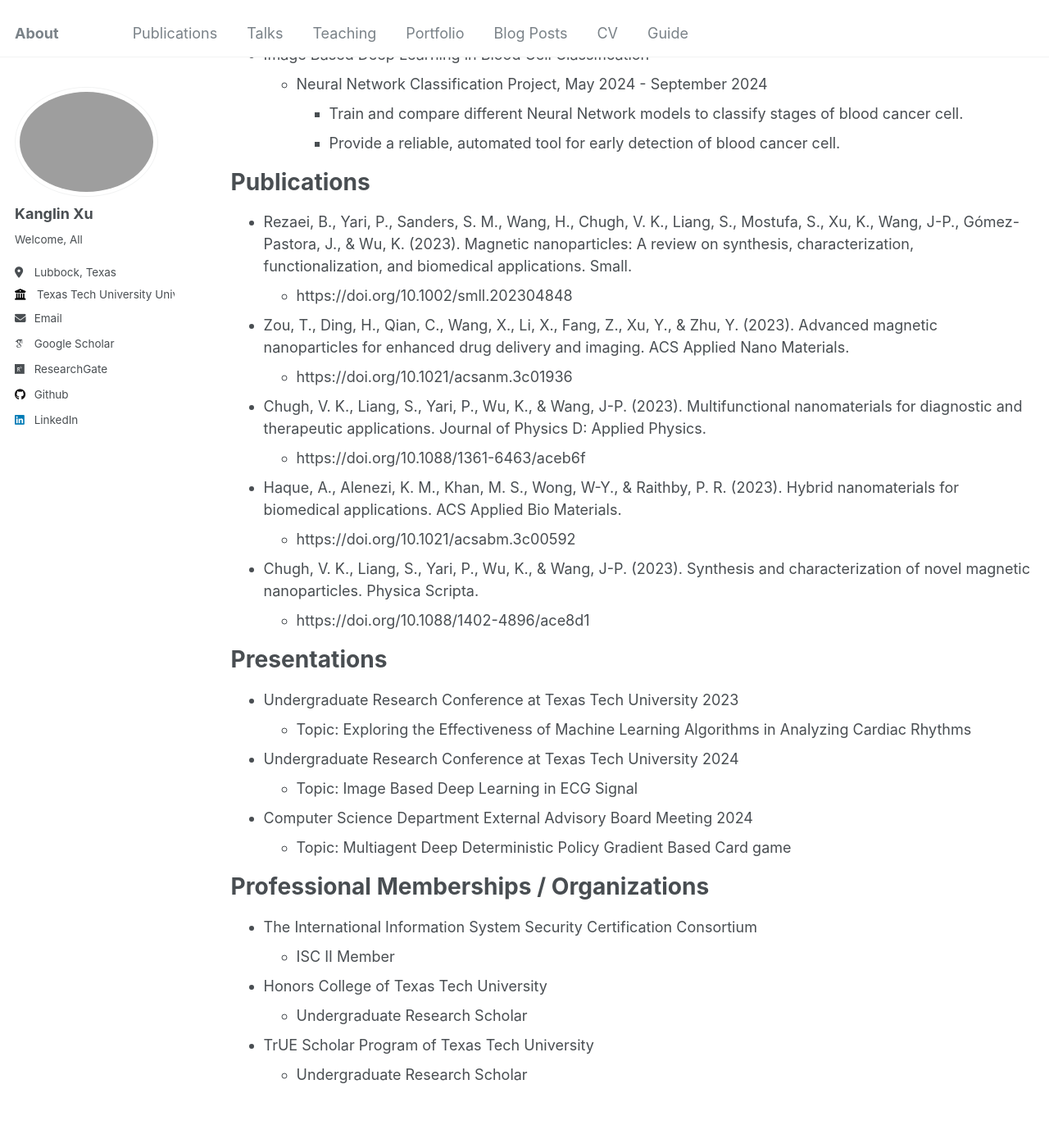
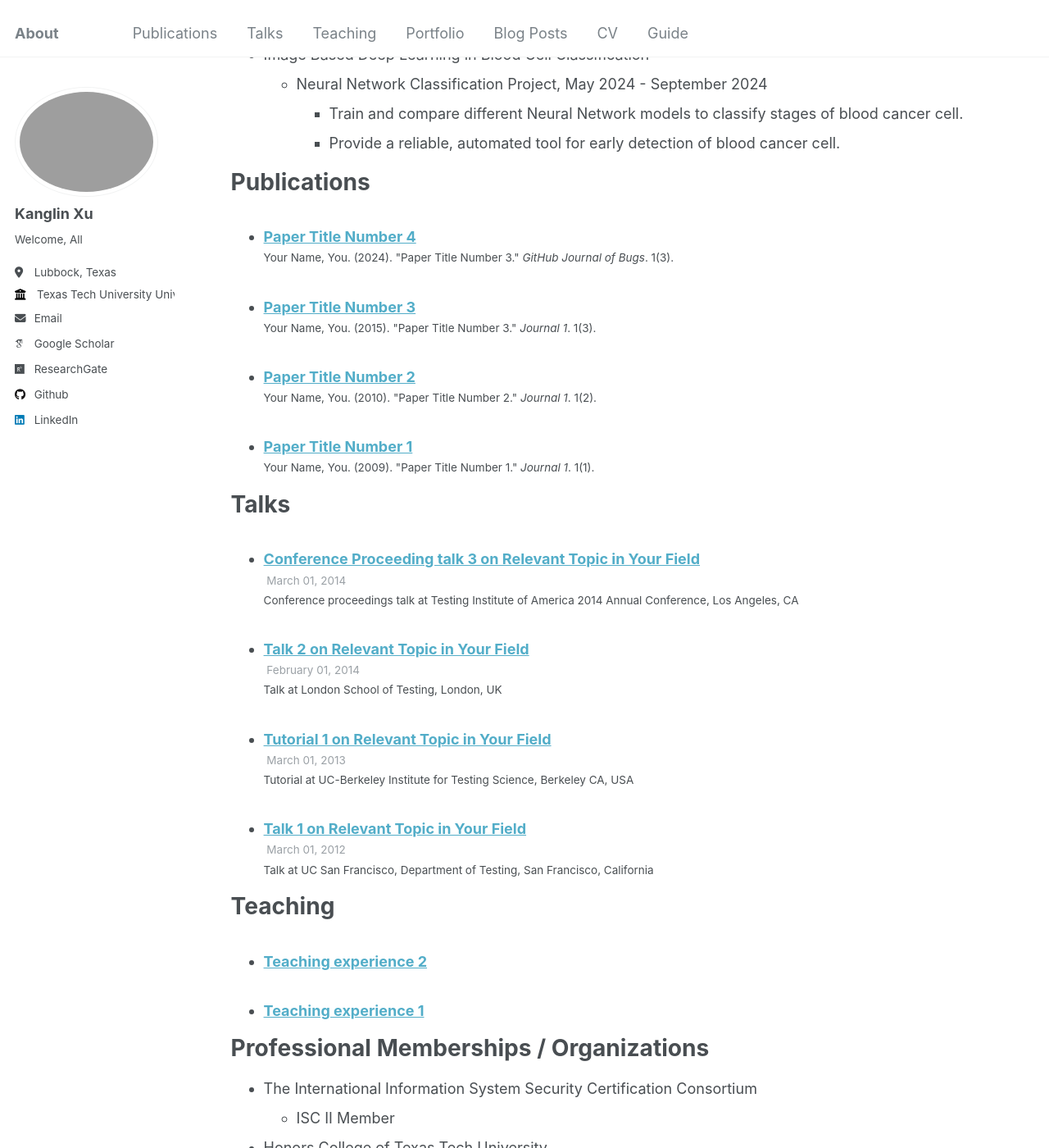
Before and after one commit to RuaKusa/kanglinxu.github.io, a Jekyll site: the page built from _pages/cv.md, in a window 1280 px wide and 1400 px high, scrolled down 1007 px. Shown: the whole window at 82% size. Built offline with Jekyll 4.4.1, drawn with Linux system fonts in a browser that asks for light colours; some web fonts are replaced.

Commit message:
Update cv.md

```diff
--- a/_pages/cv.md
+++ b/_pages/cv.md
@@ -44,25 +44,21 @@ Project Experience
 
 Publications
 ======
-  * Rezaei, B., Yari, P., Sanders, S. M., Wang, H., Chugh, V. K., Liang, S., Mostufa, S., Xu, K., Wang, J-P., Gómez-Pastora, J., & Wu, K. (2023). Magnetic nanoparticles: A review on synthesis, characterization, functionalization, and biomedical applications. Small.
-    * https://doi.org/10.1002/smll.202304848
-  * Zou, T., Ding, H., Qian, C., Wang, X., Li, X., Fang, Z., Xu, Y., & Zhu, Y. (2023). Advanced magnetic nanoparticles for enhanced drug delivery and imaging. ACS Applied Nano Materials.
-    * https://doi.org/10.1021/acsanm.3c01936
-  * Chugh, V. K., Liang, S., Yari, P., Wu, K., & Wang, J-P. (2023). Multifunctional nanomaterials for diagnostic and therapeutic applications. Journal of Physics D: Applied Physics.
-    * https://doi.org/10.1088/1361-6463/aceb6f
-  * Haque, A., Alenezi, K. M., Khan, M. S., Wong, W-Y., & Raithby, P. R. (2023). Hybrid nanomaterials for biomedical applications. ACS Applied Bio Materials.
-    * https://doi.org/10.1021/acsabm.3c00592
-  * Chugh, V. K., Liang, S., Yari, P., Wu, K., & Wang, J-P. (2023). Synthesis and characterization of novel magnetic nanoparticles. Physica Scripta.
-    * https://doi.org/10.1088/1402-4896/ace8d1
+  <ul>{% for post in site.publications reversed %}
+    {% include archive-single-cv.html %}
+  {% endfor %}</ul>
 
-Presentations
+Talks
 ======
-  * Undergraduate Research Conference at Texas Tech University 2023
-    * Topic: Exploring the Effectiveness of Machine Learning Algorithms in Analyzing Cardiac Rhythms
-  * Undergraduate Research Conference at Texas Tech University 2024
-    * Topic: Image Based Deep Learning in ECG Signal
-  * Computer Science Department External Advisory Board Meeting 2024
-    * Topic: Multiagent Deep Deterministic Policy Gradient Based Card game
+  <ul>{% for post in site.talks reversed %}
+    {% include archive-single-talk-cv.html  %}
+  {% endfor %}</ul>
+
+Teaching
+======
+  <ul>{% for post in site.teaching reversed %}
+    {% include archive-single-cv.html %}
+  {% endfor %}</ul>
 
 Professional Memberships / Organizations
 ======
```
